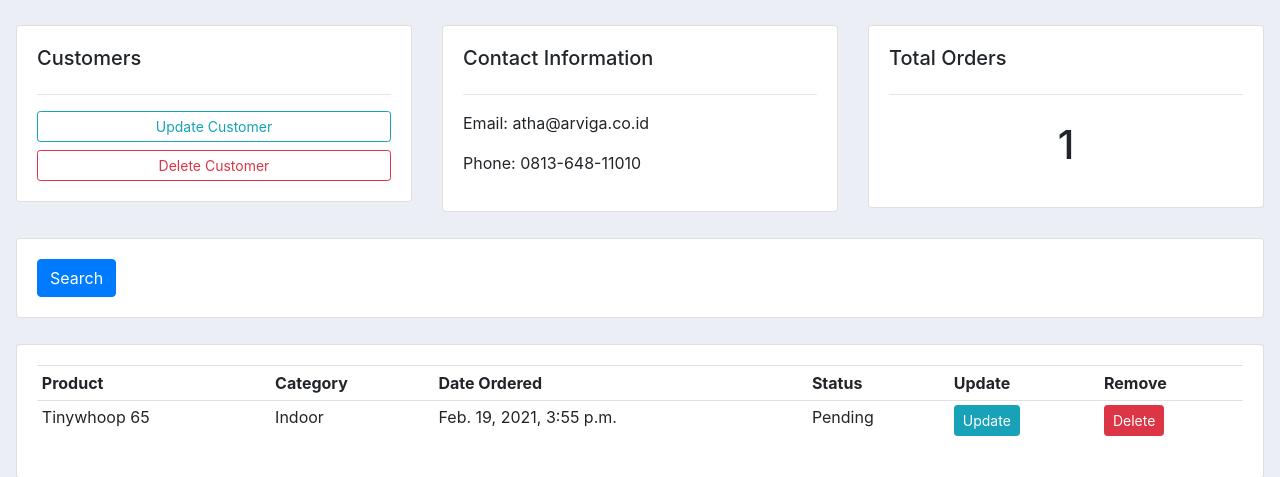
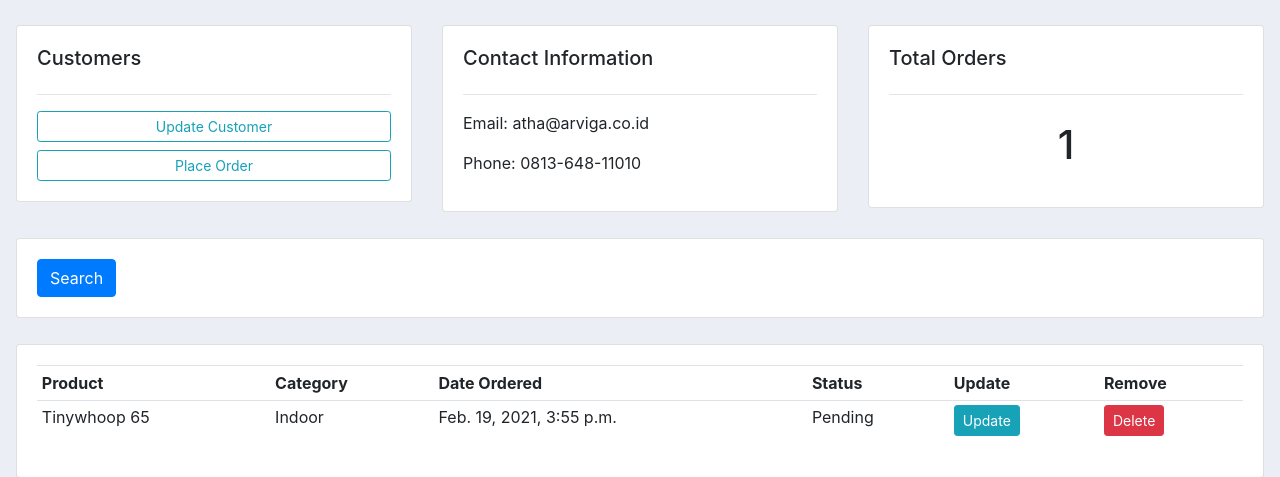
Before and after one commit to atha-arviga/tuxapps, a Django app: page /customers/1/ in a window 1280 px wide. Shown: the part 56-533 px from the top of the page. Run offline with Django 3.2, Linux system fonts and the light colour scheme; data comes from the database, SQL or seed files in the repository; both versions use the stored data as it was after the commit; some libraries are stand-ins or nearby versions.

Commit message:
menambahkan inline formset ke form customer order

```diff
--- a/crm/accounts/templates/accounts/customers.html
+++ b/crm/accounts/templates/accounts/customers.html
@@ -8,7 +8,7 @@
                 <h5>Customers</h5>
                 <hr>
                 <a class="btn btn-outline-info btn-sm btn-block" href="">Update Customer</a>
-                <a class="btn btn-outline-danger btn-sm btn-block" href="">Delete Customer</a>
+                <a class="btn btn-outline-info btn-sm btn-block" href="{% url 'create_order' customer.id %}">Place Order</a>
             </div>
         </div>
 
--- a/crm/accounts/templates/accounts/dashboard.html
+++ b/crm/accounts/templates/accounts/dashboard.html
@@ -32,7 +32,6 @@
         <h5>LAST 5 ORDERS</h5>
         <hr>
         <div class="card card-body">
-            <a class="btn btn-primary btn-sm btn-block" href="{% url 'create_order' %}">Create Order</a>
             <table class="table table-sm">
                 <tr>
                     <th>Product</th>
--- a/crm/accounts/templates/accounts/order_form.html
+++ b/crm/accounts/templates/accounts/order_form.html
@@ -8,7 +8,11 @@
 
             <form action="" method="POST">
                 {% csrf_token %}
-                {{form}}
+                {{ formset.management_form }}
+                {% for form in formset %}
+                    {{form}}
+                    <hr>
+                {% endfor %}
                 <input type="submit" name="Submit">
             </form>
         </div>
--- a/crm/accounts/urls.py
+++ b/crm/accounts/urls.py
@@ -5,7 +5,7 @@ urlpatterns = [
     path('', views.home, name="home"),
     path('products/', views.product, name="product"),
     path('customers/<str:pk_test>/', views.customer, name="customer"),
-    path('create_order/', views.createOrder, name="create_order"),
+    path('create_order/<str:pk>/', views.createOrder, name="create_order"),
     path('update_order/<str:pk>/', views.updateOrder, name="update_order"),
     path('delete_order/<str:pk>/', views.deleteOrder, name="delete_order"),
 ]
--- a/crm/accounts/views.py
+++ b/crm/accounts/views.py
@@ -1,4 +1,5 @@
 from django.http import HttpResponse
+from django.forms import inlineformset_factory
 from django.shortcuts import render, redirect
 from .models import *
 from .forms import OrderForm
@@ -28,16 +29,17 @@ def customer(request, pk_test):
     context = {'customer':customer, 'orders':orders, 'order_count':order_count}
     return render(request, 'accounts/customers.html', context)
 
-def createOrder(request):
-    form = OrderForm()
+def createOrder(request, pk):
+    OrderFormSet = inlineformset_factory(Customer, Order, fields=('product','status'), extra=10)
+    customer = Customer.objects.get(id=pk)
+    formset = OrderFormSet(queryset=Order.objects.none(), instance=customer)
     if request.method == 'POST':
-        #print('Printing POST:', request.POST)
-        form = OrderForm(request.POST)
-        if form.is_valid():
-            form.save()
+        formset = OrderFormSet(request.POST, instance=customer)
+        if formset.is_valid():
+            formset.save()
             return redirect('/')
 
-    context = {'form':form}
+    context = {'formset':formset}
     return render(request, 'accounts/order_form.html', context)
 
 def updateOrder(request, pk):
```
Also changed, not shown: crm/db.sqlite3.
